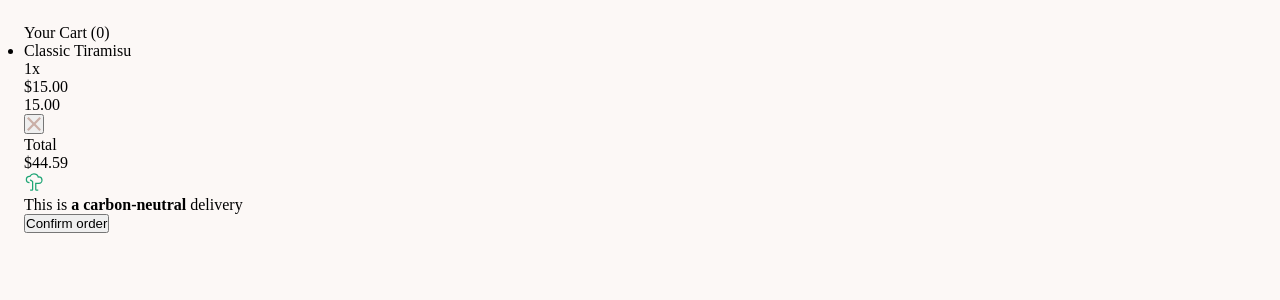
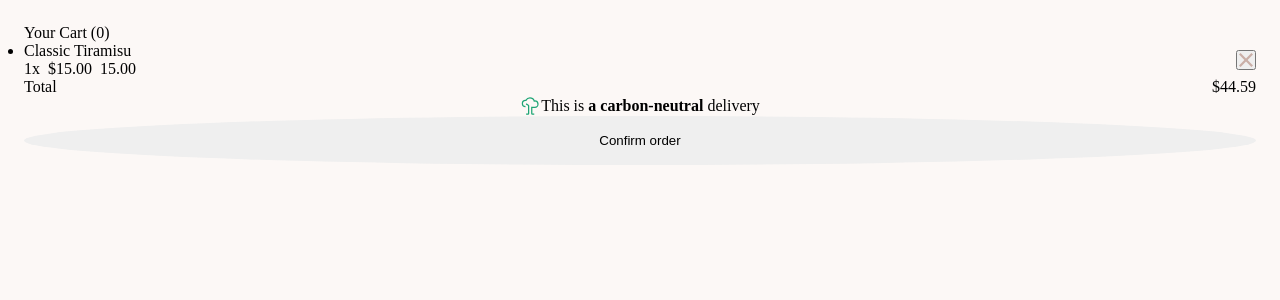
Before and after one commit to Jhay-Great/rxjs-state-management-api-integration, an Angular app: page / in a window 1280 px wide. Shown: the top 300 px of the page. Built offline with nearby package versions, Linux system fonts and the light colour scheme.

Commit message:
adds cart feature markup and basic styles

```diff
--- a/src/app/components/cart/cart.component.css
+++ b/src/app/components/cart/cart.component.css
@@ -4,8 +4,43 @@ ul {
     height: fit-content;
     display: flex;
     flex-direction: column;
-    gap: 1rem;
+    gap: var(--spacing-small);
 }
+ul > div,
+.order-total {
+    display: flex;
+    justify-content: space-between;
+    align-items: center;
+}
+ul li {
+    /* display: flex;
+    flex-direction: column; */
+
+}
+.purchase-details {
+    display: flex;
+    align-items: center;
+    gap: var(--spacing-very-small);
+}
+
+.message {
+    display: flex;
+    justify-content: center;
+    align-items: center;
+    background: var(--color-rose-50);
+}
+
+button {
+    cursor: pointer;
+}
+.confirm-order {
+    width: 100%;
+    height: fit-content;
+    padding: var(--spacing-small);
+    border-radius: 50%;
+    border: 1px solid transparent;
+}
+
 
 
 /* close button */
--- a/src/app/components/cart/cart.component.html
+++ b/src/app/components/cart/cart.component.html
@@ -56,7 +56,7 @@
             </section>
 
             <!-- confirm order button -->
-            <button>
+            <button class="confirm-order">
                 Confirm order
             </button>
         </div>
```
